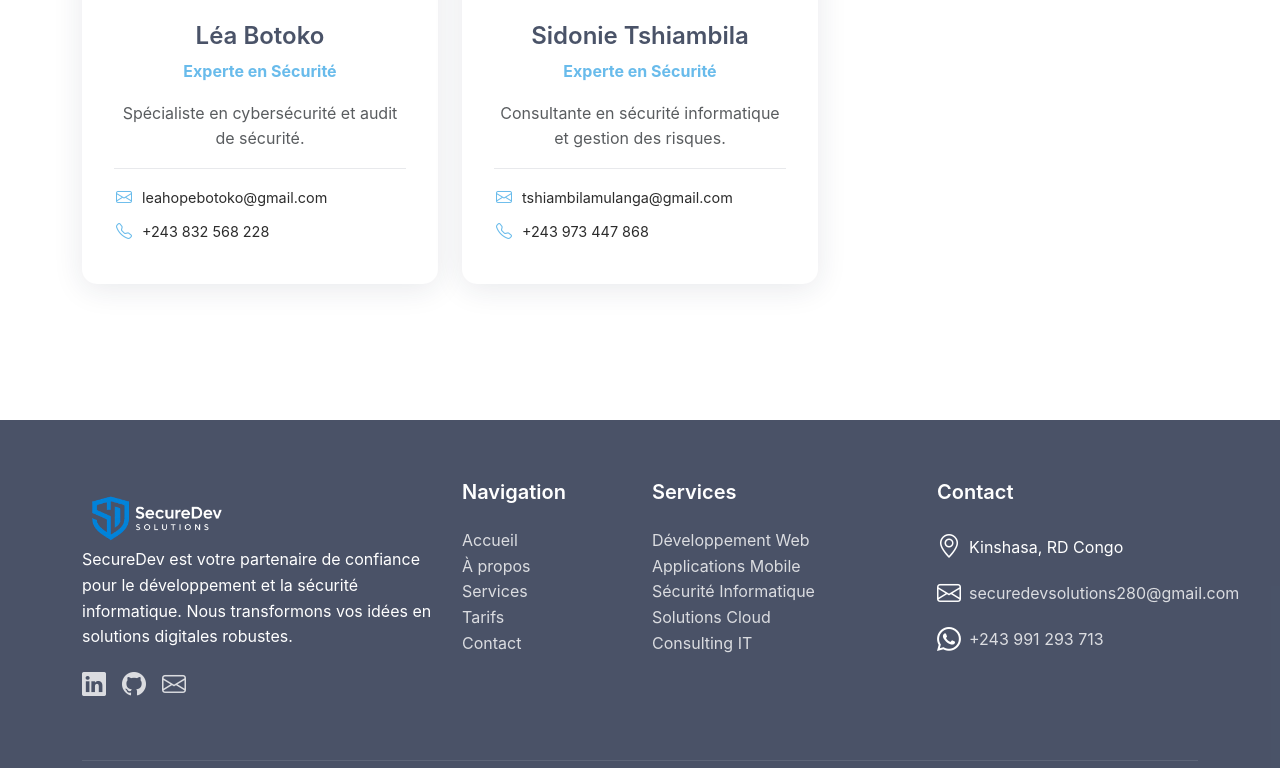
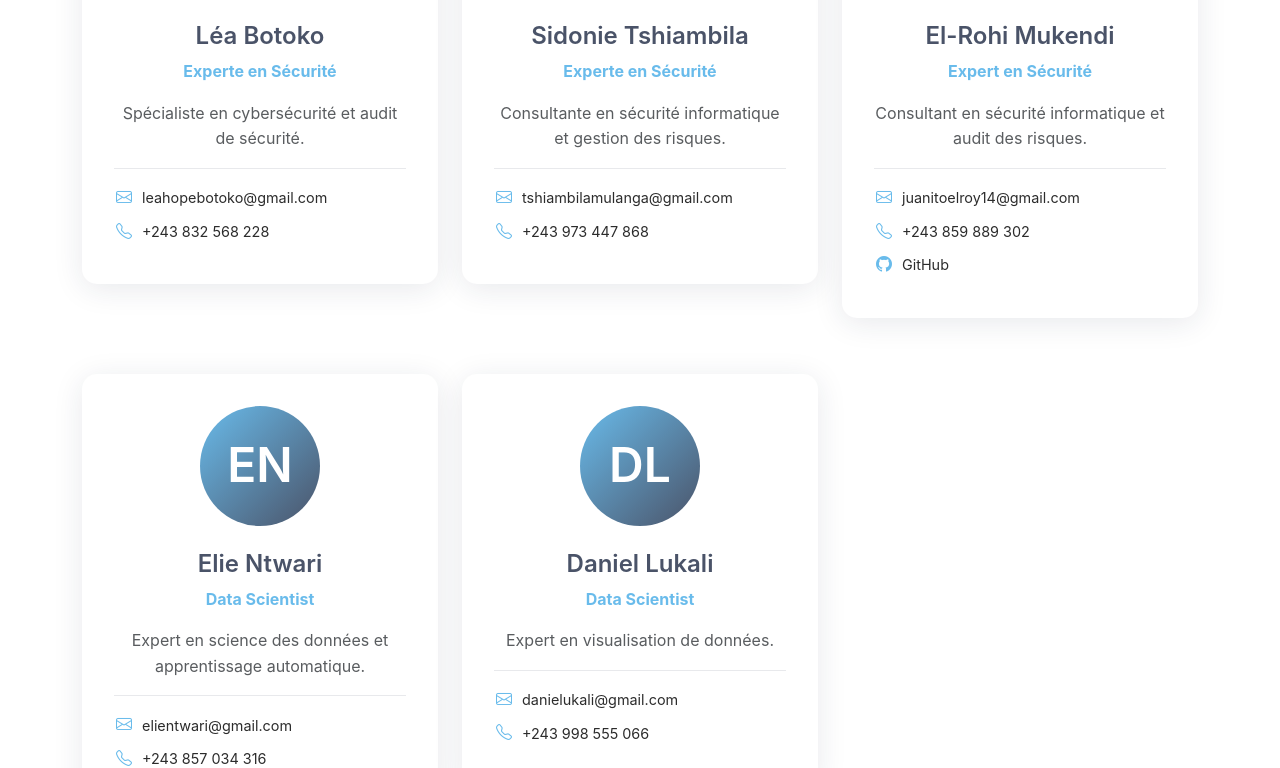
Before and after one commit to crack17o/SecureDev, a React (Vite) app: page /about in a window 1280 px wide. Shown: the part 2717-3485 px from the top of the page. Built offline with nearby package versions, Linux system fonts and the light colour scheme; the HTML template or start-up script is replaced by a standard one.

Commit message:
Ajout membres

```diff
--- a/src/components/organisms/TeamSection.jsx
+++ b/src/components/organisms/TeamSection.jsx
@@ -47,6 +47,33 @@ const TeamSection = () => {
       email: 'tshiambilamulanga@gmail.com',
       phone: '+243 973 447 868',
       github: null
+    },
+    {
+      name: 'El-Rohi Mukendi',
+      role: 'Expert en Sécurité',
+      initials: 'EM',
+      description: 'Consultant en sécurité informatique et audit des risques.',
+      email: 'juanitoelroy14@gmail.com',
+      phone: '+243 859 889 302',
+      github: 'https://github.com/14juanito'
+    },
+    {
+      name: 'Elie Ntwari',
+      role: 'Data Scientist',
+      initials: 'EN',
+      description: 'Expert en science des données et apprentissage automatique.',
+      email: 'elientwari@gmail.com',
+      phone: '+243 857 034 316',
+      github: 'https://github.com/Elie-Ntwari'
+    },
+    {
+      name: 'Daniel Lukali',
+      role: 'Data Scientist',
+      initials: 'DL',
+      description: 'Expert en visualisation de données.',
+      email: 'danielukali@gmail.com',
+      phone: '+243 998 555 066',
+      github: null
     }
   ];
 
```
